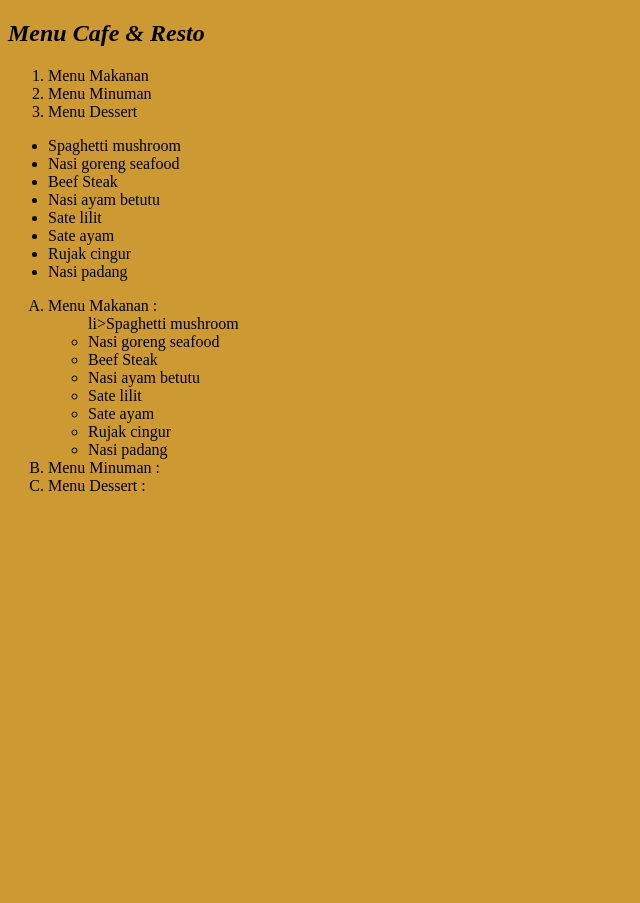
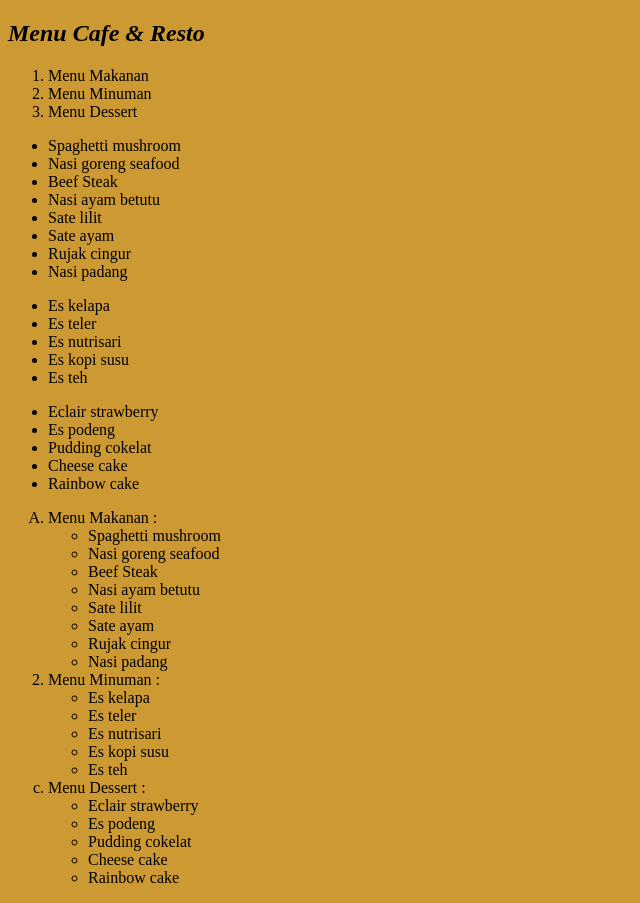
Before and after one commit to eldaserlya/html_dasar4, a plain HTML site: page latihan_1_4.html in a window 1280 px wide. Shown: the whole page, without its empty margins (0-640 px from the left). Before the commit the page ends 800 px from the top, so only its background shows below. Drawn offline with Linux system fonts and the light colour scheme.

Commit message:
latihan1.4

```diff
--- a/latihan_1_4.html
+++ b/latihan_1_4.html
@@ -22,11 +22,27 @@
             <li>Nasi padang</li>
         </ul>
 
+        <ul>
+            <li>Es kelapa</li>
+            <li>Es teler</li>
+            <li>Es nutrisari</li>
+            <li>Es kopi susu</li>
+            <li>Es teh</li>
+        </ul>
+
+        <ul>
+            <li>Eclair strawberry</li>
+            <li>Es podeng</li>
+            <li>Pudding cokelat</li>
+            <li>Cheese cake</li>
+            <li>Rainbow cake</li>
+        </ul>
+
         <!--Nested LIST-->
         <ol type="A">
             <li>Menu Makanan :
                 <ul>
-                    li>Spaghetti mushroom</li>
+                    <li>Spaghetti mushroom</li>
                     <li>Nasi goreng seafood</li>
                     <li>Beef Steak</li>
                     <li>Nasi ayam betutu</li>
@@ -36,7 +52,23 @@
                     <li>Nasi padang</li>
                 </ul>
             </li>
-            <li>Menu Minuman : </li>
-            <li>Menu Dessert : </li>
+            <li type="1">Menu Minuman :
+                <ul>
+                    <li>Es kelapa</li>
+                    <li>Es teler</li>
+                    <li>Es nutrisari</li>
+                    <li>Es kopi susu</li>
+                    <li>Es teh</li>
+                </ul>
+            </li>
+            <li type="a">Menu Dessert :
+                <ul>
+                    <li>Eclair strawberry</li>
+                    <li>Es podeng</li>
+                    <li>Pudding cokelat</li>
+                    <li>Cheese cake</li>
+                    <li>Rainbow cake</li>
+                </ul>
+            </li>
         </ol>
     </body>
```
